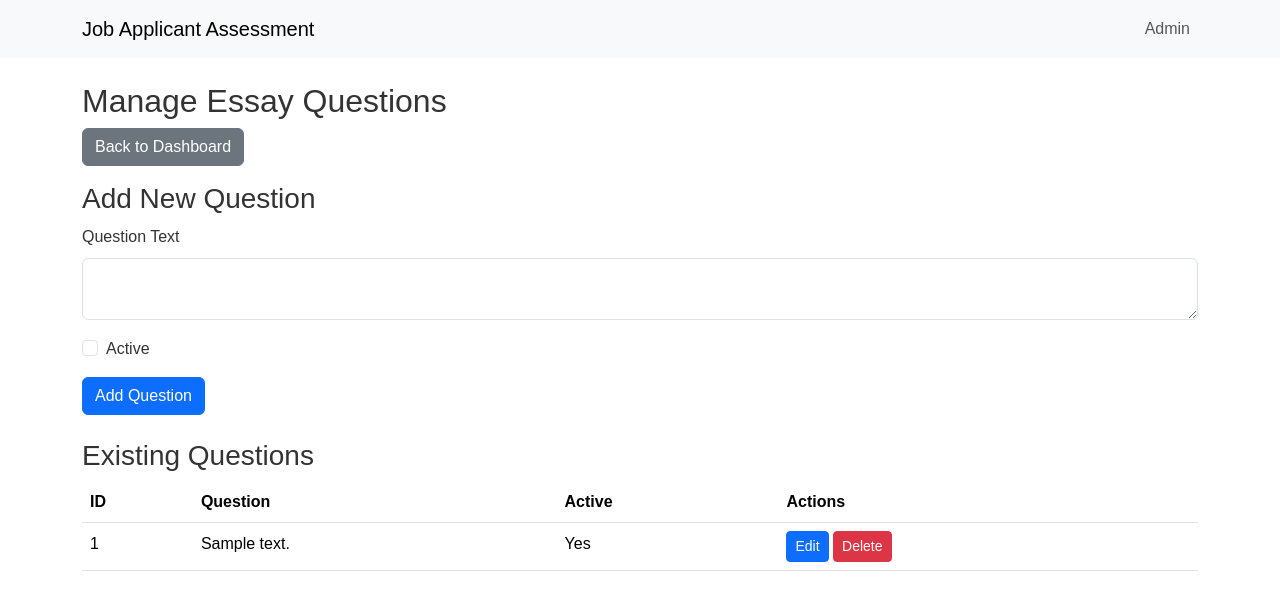
After one commit to aelmhorst/JobApplicantAssessor, a Flask app: page /admin/questions in a window 1280 px wide. The commit adds this page. Shown: the top 610 px of the page. Run offline with Flask 3, Linux system fonts and the light colour scheme; the visitor is signed in with stand-in values (Sample User, id 1); tables that the repository leaves empty hold one stand-in row (values such as "Sample post"); some libraries are stand-ins or nearby versions.

Commit message:
Agent step completed: Add the ability for recruiters to customize essay questions

```diff
--- a/forms.py
+++ b/forms.py
@@ -1,5 +1,5 @@
 from flask_wtf import FlaskForm
-from wtforms import StringField, TextAreaField, PasswordField
+from wtforms import StringField, TextAreaField, PasswordField, BooleanField
 from wtforms.validators import DataRequired, Email, Length
 from email_validator import validate_email, EmailNotValidError
 
@@ -22,3 +22,7 @@ class LoginForm(FlaskForm):
 
 class SearchForm(FlaskForm):
     search = StringField('Search', validators=[DataRequired()])
+
+class EssayQuestionForm(FlaskForm):
+    question_text = TextAreaField('Question Text', validators=[DataRequired(), Length(max=500)])
+    is_active = BooleanField('Active')
--- a/routes.py
+++ b/routes.py
@@ -1,6 +1,6 @@
 from flask import Blueprint, current_app, render_template, request, redirect, url_for, flash, session, send_file
-from models import db, Applicant
-from forms import ApplicationForm, LoginForm, SearchForm
+from models import db, Applicant, EssayQuestion
+from forms import ApplicationForm, LoginForm, SearchForm, EssayQuestionForm
 from sqlalchemy.exc import SQLAlchemyError
 from ai_scoring import evaluate_essay, parse_ai_response
 from functools import wraps
@@ -33,21 +33,20 @@ def apply():
         if existing_applicant:
             form = ApplicationForm(obj=existing_applicant)
 
+    active_questions = EssayQuestion.query.filter_by(is_active=True).order_by(EssayQuestion.id).limit(3).all()
+
     if form.validate_on_submit():
         try:
             existing_applicant = Applicant.query.filter_by(email=form.email.data).first()
 
             # AI Scoring
-            essay_prompts = [
-                "Describe a challenging situation you've faced in your professional life and how you overcame it.",
-                "What are your career goals for the next five years, and how does this position align with them?",
-                "Describe a time when you had to learn a new skill quickly. How did you approach the learning process?"
-            ]
             essay_scores = []
             essay_feedbacks = []
 
             for i, essay in enumerate([form.essay1.data, form.essay2.data, form.essay3.data], start=1):
-                ai_response = evaluate_essay(essay, essay_prompts[i-1])
+                question = active_questions[i-1] if i <= len(active_questions) else None
+                prompt = question.question_text if question else f"Essay {i}"
+                ai_response = evaluate_essay(essay, prompt)
                 score, feedback = parse_ai_response(ai_response)
                 essay_scores.append(score or 0)
                 essay_feedbacks.append(feedback or 'No feedback available')
@@ -90,7 +89,7 @@ def apply():
             for error in errors:
                 flash(f"{field.capitalize()}: {error}", 'error')
 
-    return render_template('application.html', form=form, existing_applicant=existing_applicant)
+    return render_template('application.html', form=form, existing_applicant=existing_applicant, active_questions=active_questions)
 
 @main.route('/confirmation')
 def confirmation():
@@ -179,3 +178,42 @@ def export_csv():
                      mimetype='text/csv',
                      as_attachment=True,
                      attachment_filename='applicants.csv')
+
+@main.route('/admin/questions', methods=['GET', 'POST'])
+@admin_required
+def manage_questions():
+    questions = EssayQuestion.query.all()
+    form = EssayQuestionForm()
+
+    if form.validate_on_submit():
+        new_question = EssayQuestion(question_text=form.question_text.data, is_active=form.is_active.data)
+        db.session.add(new_question)
+        db.session.commit()
+        flash('New question added successfully!', 'success')
+        return redirect(url_for('main.manage_questions'))
+
+    return render_template('manage_questions.html', questions=questions, form=form)
+
+@main.route('/admin/questions/<int:id>/edit', methods=['GET', 'POST'])
+@admin_required
+def edit_question(id):
+    question = EssayQuestion.query.get_or_404(id)
+    form = EssayQuestionForm(obj=question)
+
+    if form.validate_on_submit():
+        question.question_text = form.question_text.data
+        question.is_active = form.is_active.data
+        db.session.commit()
+        flash('Question updated successfully!', 'success')
+        return redirect(url_for('main.manage_questions'))
+
+    return render_template('edit_question.html', form=form, question=question)
+
+@main.route('/admin/questions/<int:id>/delete', methods=['POST'])
+@admin_required
+def delete_question(id):
+    question = EssayQuestion.query.get_or_404(id)
+    db.session.delete(question)
+    db.session.commit()
+    flash('Question deleted successfully!', 'success')
+    return redirect(url_for('main.manage_questions'))
--- a/templates/admin_dashboard.html
+++ b/templates/admin_dashboard.html
@@ -4,6 +4,7 @@
 <h2>Admin Dashboard</h2>
 <a href="{{ url_for('main.admin_logout') }}" class="btn btn-secondary mb-3">Logout</a>
 <a href="{{ url_for('main.export_csv') }}" class="btn btn-success mb-3">Export CSV</a>
+<a href="{{ url_for('main.manage_questions') }}" class="btn btn-primary mb-3">Manage Essay Questions</a>
 
 <div class="row mb-3">
     <div class="col-md-6">
--- /dev/null
+++ b/templates/manage_questions.html
@@ -0,0 +1,47 @@
+{% extends "base.html" %}
+
+{% block content %}
+<h2>Manage Essay Questions</h2>
+<a href="{{ url_for('main.admin_dashboard') }}" class="btn btn-secondary mb-3">Back to Dashboard</a>
+
+<h3>Add New Question</h3>
+<form method="POST">
+    {{ form.hidden_tag() }}
+    <div class="mb-3">
+        {{ form.question_text.label(class="form-label") }}
+        {{ form.question_text(class="form-control") }}
+    </div>
+    <div class="mb-3 form-check">
+        {{ form.is_active(class="form-check-input") }}
+        {{ form.is_active.label(class="form-check-label") }}
+    </div>
+    <button type="submit" class="btn btn-primary">Add Question</button>
+</form>
+
+<h3 class="mt-4">Existing Questions</h3>
+<table class="table">
+    <thead>
+        <tr>
+            <th>ID</th>
+            <th>Question</th>
+            <th>Active</th>
+            <th>Actions</th>
+        </tr>
+    </thead>
+    <tbody>
+        {% for question in questions %}
+        <tr>
+            <td>{{ question.id }}</td>
+            <td>{{ question.question_text }}</td>
+            <td>{{ "Yes" if question.is_active else "No" }}</td>
+            <td>
+                <a href="{{ url_for('main.edit_question', id=question.id) }}" class="btn btn-sm btn-primary">Edit</a>
+                <form action="{{ url_for('main.delete_question', id=question.id) }}" method="POST" style="display: inline;">
+                    <button type="submit" class="btn btn-sm btn-danger" onclick="return confirm('Are you sure you want to delete this question?')">Delete</button>
+                </form>
+            </td>
+        </tr>
+        {% endfor %}
+    </tbody>
+</table>
+{% endblock %}
```
Also changed, not shown: migrations/versions/3029b69d1d08_add_essayquestion_model.py (added, +33 -0 lines), models.py (+8 -0 lines), templates/application.html (+16 -27 lines), templates/edit_question.html (added, +19 -0 lines), 1 other file.
